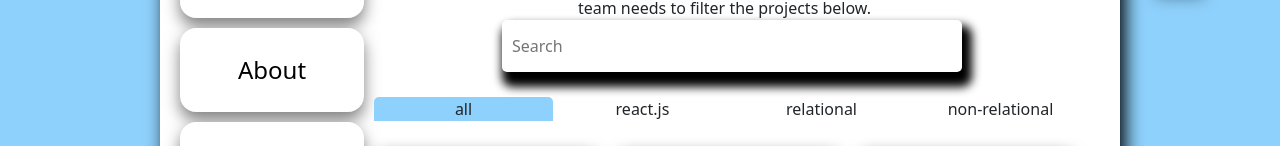
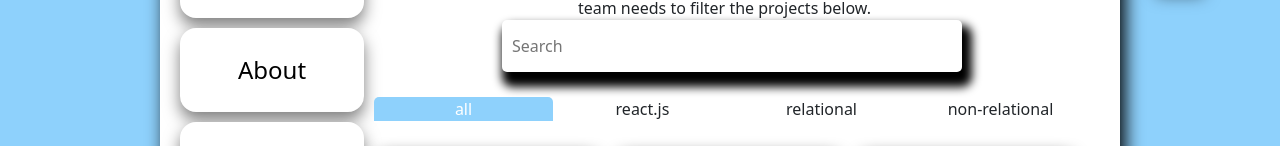
Before and after one commit to raseward14/Responsive-Portfolio, a React (Create React App) app in the folder client/: page /portfolio in a window 1280 px wide. Shown: the part 151-297 px from the top of the page. Built offline with nearby package versions, Linux system fonts and the light colour scheme; a web font is replaced by a local one.

Commit message:
inline styled tab text so its white when clicked

```diff
--- a/client/src/components/ProjectFilters/index.js
+++ b/client/src/components/ProjectFilters/index.js
@@ -74,7 +74,7 @@ const ProjectFilters = ({ backgroundColor }) => {
           className={`filter-tab ${tabStyle}`}
           style={{ 'background-color': backgroundColor }}
           onClick={() => setActiveTab('all')}
-        >all
+        ><span style={{ 'color': 'white' }}>all</span>
         </div>
       ) : (
         <div
@@ -90,7 +90,7 @@ const ProjectFilters = ({ backgroundColor }) => {
           style={{ 'background-color': backgroundColor }}
           onClick={() => setActiveTab('react.js')}
         >
-          react.js
+          <span style={{ 'color': 'white' }}>react.js</span>
         </div>
       ) : (
         <div
@@ -106,7 +106,7 @@ const ProjectFilters = ({ backgroundColor }) => {
           style={{ 'background-color': backgroundColor }}
           onClick={() => setActiveTab('relational')}
         >
-          relational
+          <span style={{ 'color': 'white' }}>relational</span>
         </div>
       ) : (
         <div
@@ -122,7 +122,7 @@ const ProjectFilters = ({ backgroundColor }) => {
           style={{ 'background-color': backgroundColor }}
           onClick={() => setActiveTab('non-relational')}
         >
-          non-relational
+          <span style={{ 'color': 'white' }}>non-relational</span>
         </div>
       ) : (
         <div
```
